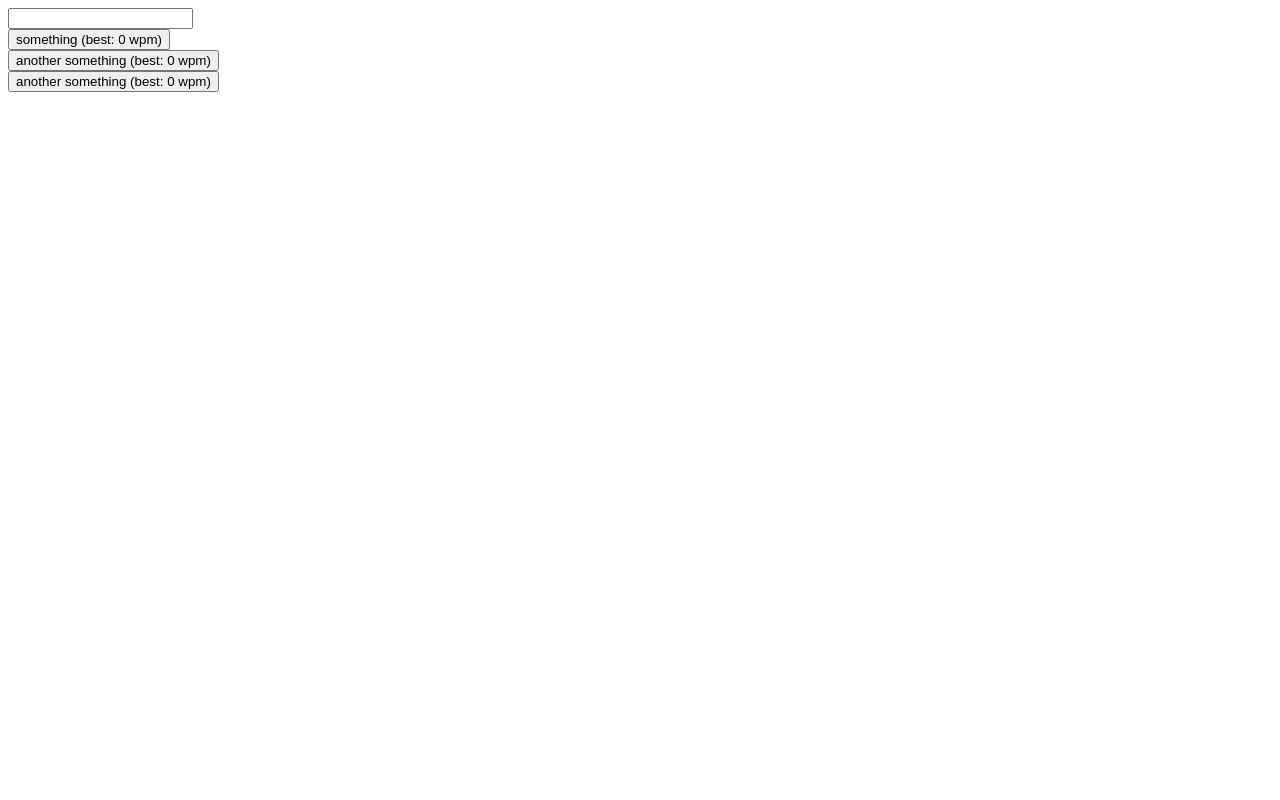
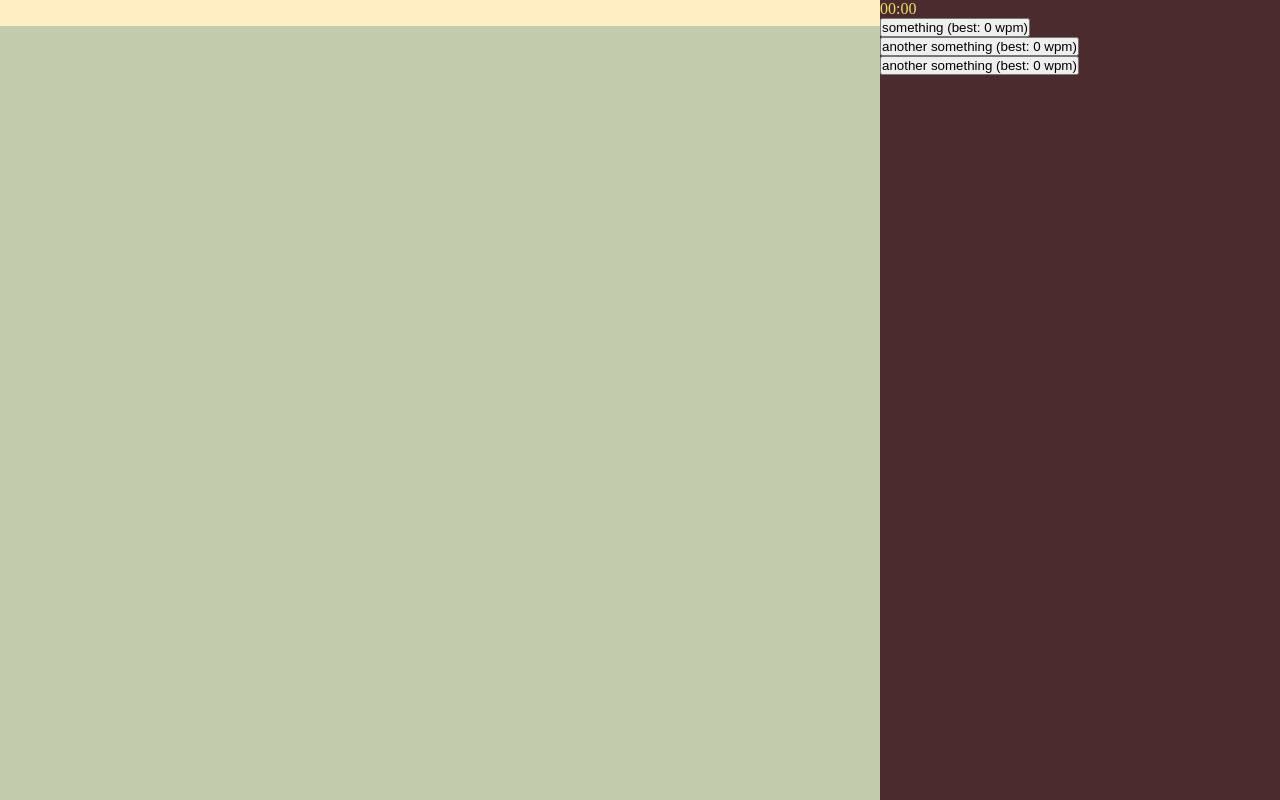
Before and after one commit to duckpunch/dvorak-typing-thing, a plain HTML site: page index.html in a window 1280 px wide. Drawn offline with Linux system fonts and the light colour scheme.

Commit message:
css changes, added progress highlighting

```diff
--- a/index.html
+++ b/index.html
@@ -34,11 +34,18 @@
                 var typed_char = just_typed.charAt(i);
                 if (typed_char == remaining_lesson_content.charAt(0)) {
                     remaining_lesson_content = remaining_lesson_content.substring(1);
+                    var split_index = current_lesson.content.lastIndexOf(remaining_lesson_content);
+                    var first_part = current_lesson.content.substring(0,split_index);
+                    $("#cathy").html("<strong>" + first_part + "</strong>" + remaining_lesson_content);
                 }
                 if (!remaining_lesson_content) {
                     finish_lesson();
                 }
             }
+        });
+        $("#container").css("min-height", $(window).height());
+        $(window).resize(function() {
+            $("#container").css("min-height", $(window).height());
         });
     });
 
@@ -48,7 +55,7 @@
         remaining_lesson_content = current_lesson.content;
         timer.reset();
         $("#cathy").html(current_lesson.content);
-        $("#timothy").val("");
+        $("#timothy").focus().val("");
     }
 
     function finish_lesson() {
@@ -66,12 +73,62 @@
         );
     }
 </script>
+<style>
+* {
+    margin: 0;
+    padding: 0;
+}
+input {
+    padding: 5px;
+    border: 0px;
+    font-size: 14px;
+    background-color: #ffefc3;
+}
+input:focus {
+    outline: none;
+    border: 0px;
+}
+body {
+    min-width: 700px;
+}
+#container {
+    padding-right: 400px;
+    display: box;
+    overflow: hidden;
+}
+#container .column {
+    position: relative;
+    float: left;
+    margin-bottom: -99999px;
+    padding-bottom: 99999px;
+}
+#typing {
+    width: 100%;
+    background-color: #c0ccab;
+}
+#info {
+    width: 400px;
+    margin-right: -400px;
+    background-color: #4c2b2f;
+}
+#timothy {
+    width: 100%;
+}
+#clock {
+    color: #e8de67;
+}
+</style>
 </head>
 <body>
-<input id="timothy" type-"text" />
-<div id="cathy"></div>
-<div id="clock"></div>
-<div id="lesson-list">
+<div id="container">
+    <div id="typing" class="column">
+        <input id="timothy" type-"text" />
+        <div id="cathy"></div>
+    </div>
+    <div id="info" class="column">
+        <div id="clock">00:00</div>
+        <div id="lesson-list"></div>
+    </div>
 </div>
 <script id="lesson-list-template" type="text/x-jqote-template">
     <button onclick="load_lesson(<%= lessons.indexOf(this) %>)"><%= this.label %> (best: <%= this.best %> wpm)</button><br/>
```
